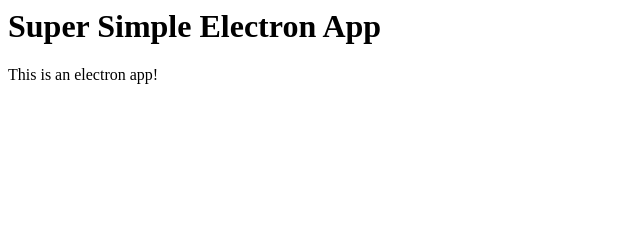
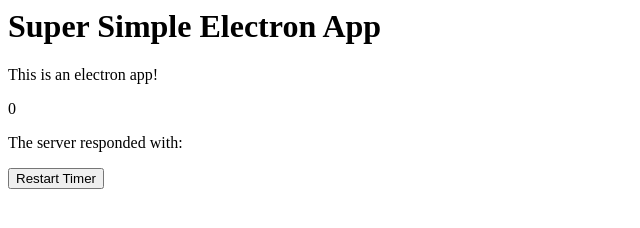
Before and after one commit to EthanPKlein/ElectronDemo, an Electron app: page index.html in a window 800 px wide. Shown: the whole page, without its empty margins (0-640 px from the left). Drawn offline with nearby package versions, Linux system fonts and the light colour scheme; no server answers.

Commit message:
Dispatched events now work

```diff
--- a/alarm.js
+++ b/alarm.js
@@ -0,0 +1,45 @@
+const { app, BrowserWindow, ipcRenderer } = require('electron')
+const $ = require('jquery');
+
+const currentWindow = require('electron').BrowserWindow;
+
+function Alarm() {
+    this.time = 5;
+}
+
+Alarm.prototype.turnOn = function () {
+    $("#timer").html("Welcome to the Super Simple Electron Timer App!");
+};
+
+Alarm.prototype.startTimer = function() {
+    var self = this;
+    setInterval(function () {
+        self.time--;
+        $("#timer").html(self.time);
+        if (self.time === 0) {
+            self.flashApp();
+        }
+    }, 1000);
+};
+
+Alarm.prototype.flashApp = function () {
+    var response = ipcRenderer.sendSync('synchronous-message', 'ping');
+    this.printResponse(response);
+};
+
+Alarm.prototype.printResponse = function(response) {
+    $("#serverResponse").html('The server responded with: ' + response);
+};
+
+var alarm = new Alarm();
+alarm.turnOn();
+alarm.startTimer();
+
+$("#startTimer").click(function() {
+    alarm.time = 5;
+});
+
+//
+// ipcRenderer.on('asynchronous-reply', (event, arg) => {
+//     console.log(arg); // prints "pong"
+// })
--- a/index.html
+++ b/index.html
@@ -1,12 +1,25 @@
 <html>
 
 <head>
-<title>Super Simple Electron App</title>
+    <title>Super Simple Electron App</title>
 </head>
 
 <body>
     <h1>Super Simple Electron App</h1>
     <p>This is an electron app!</p>
+
+    <p id="timer">The time is...</p>
+    <p id="serverResponse"></p>
+
+    <button id="startTimer">Restart Timer</button>
+
+    <script>
+        if (typeof module === 'object') { window.module = module; module = undefined; }
+    </script>
+    <script src="node_modules/jquery/dist/jquery.min.js"></script>
+
+    <script src="alarm.js"></script>
+
 </body>
 
 </html>
```
Also changed, not shown: main.js (+16 -3 lines), README.md (added), 1 other file.
